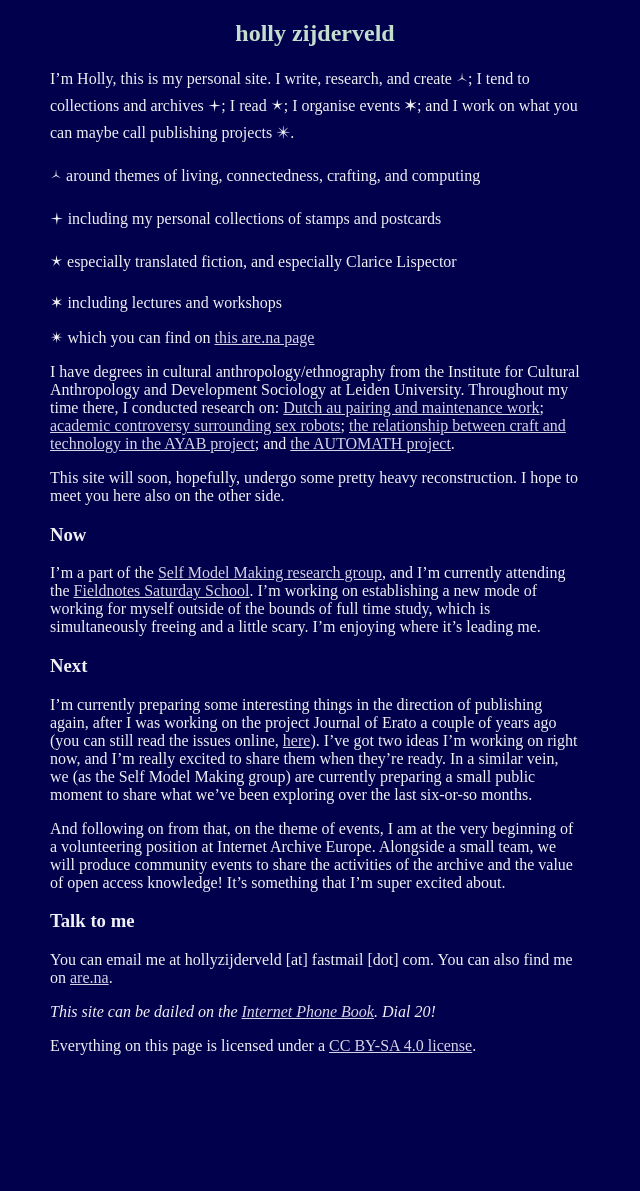
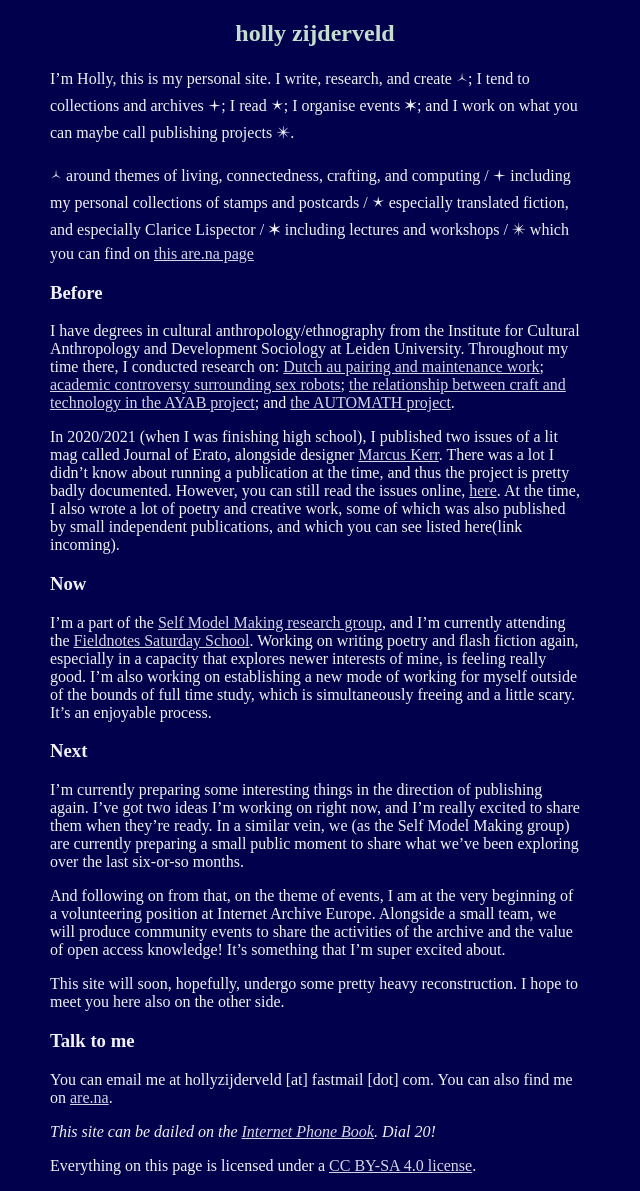
Before and after one commit to hollyz1jderveld/hollyz1jderveld.github.io, a Jekyll site: the page built from index.md, in a window 1280 px wide. Shown: the whole page, without its empty margins (0-640 px from the left). Built offline with Jekyll 4.4.1, drawn with Linux system fonts in a browser that asks for light colours; some web fonts are replaced; Markdown is read by kramdown in place of the engine named in the settings; our own code applies the rules of GitHub Pages for plain Markdown files; before the commit the page ends 1071 px from its top, so only the background shows below that.

Commit message:
Update index.md

```diff
--- a/index.md
+++ b/index.md
@@ -6,27 +6,22 @@ layout: default
 
 I'm Holly, this is my personal site. I write, research, and create 🟀; I tend to collections and archives 🟄; I read 🟉; I organise events ✶; and I work on what you can maybe call publishing projects ✴.
 
-🟀 around themes of living, connectedness, crafting, and computing
+🟀 around themes of living, connectedness, crafting, and computing / 🟄 including my personal collections of stamps and postcards / 🟉 especially translated fiction, and especially Clarice Lispector / ✶ including lectures and workshops / ✴ which you can find on [this are.na page](https://www.are.na/holly-garden/channels)
 
-🟄 including my personal collections of stamps and postcards
-
-🟉 especially translated fiction, and especially Clarice Lispector
-
-✶ including lectures and workshops
-
-✴ which you can find on [this are.na page](https://www.are.na/holly-garden/channels)
-
+### Before
 I have degrees in cultural anthropology/ethnography from the Institute for Cultural Anthropology and Development Sociology at Leiden University. Throughout my time there, I conducted research on: [Dutch au pairing and maintenance work](https://themaintainers.org/studying-the-sensible-side-of-love-in-the-netherlands/); [academic controversy surrounding sex robots](https://www.researchgate.net/publication/382625206_Talking_About_Sex_Robots_Mapping_academic_controversy_in_sex_robot_discourse); [the relationship between craft and technology in the AYAB project](https://hollyz1jderveld.github.io/knitting-research/); and [the AUTOMATH project](https://automath.win.tue.nl/).
 
-This site will soon, hopefully, undergo some pretty heavy reconstruction. I hope to meet you here also on the other side.
+In 2020/2021 (when I was finishing high school), I published two issues of a lit mag called Journal of Erato, alongside designer [Marcus Kerr](https://marcus-kerr.com/). There was a lot I didn't know about running a publication at the time, and thus the project is pretty badly documented. However, you can still read the issues online, [here](https://www.yumpu.com/en/document/view/65812999/issue-two-hometown). At the time, I also wrote a lot of poetry and creative work, some of which was also published by small independent publications, and which you can see listed here(link incoming).
 
 ### Now
-I'm a part of the [Self Model Making research group](https://supergijs.com/researchgroup.html), and I'm currently attending the [Fieldnotes Saturday School](https://fieldnotes.site/events/). I'm working on establishing a new mode of working for myself outside of the bounds of full time study, which is simultaneously freeing and a little scary. I'm enjoying where it's leading me.
+I'm a part of the [Self Model Making research group](https://supergijs.com/researchgroup.html), and I'm currently attending the [Fieldnotes Saturday School](https://fieldnotes.site/events/). Working on writing poetry and flash fiction again, especially in a capacity that explores newer interests of mine, is feeling really good. I'm also working on establishing a new mode of working for myself outside of the bounds of full time study, which is simultaneously freeing and a little scary. It's an enjoyable process.
 
 ### Next
-I'm currently preparing some interesting things in the direction of publishing again, after I was working on the project Journal of Erato a couple of years ago (you can still read the issues online, [here](https://www.yumpu.com/en/document/view/65812999/issue-two-hometown)). I've got two ideas I'm working on right now, and I'm really excited to share them when they're ready. In a similar vein, we (as the Self Model Making group) are currently preparing a small public moment to share what we've been exploring over the last six-or-so months.
+I'm currently preparing some interesting things in the direction of publishing again. I've got two ideas I'm working on right now, and I'm really excited to share them when they're ready. In a similar vein, we (as the Self Model Making group) are currently preparing a small public moment to share what we've been exploring over the last six-or-so months.
 
 And following on from that, on the theme of events, I am at the very beginning of a volunteering position at Internet Archive Europe. Alongside a small team, we will produce community events to share the activities of the archive and the value of open access knowledge! It's something that I'm super excited about.
+
+This site will soon, hopefully, undergo some pretty heavy reconstruction. I hope to meet you here also on the other side.
 
 ### Talk to me
 You can email me at hollyzijderveld [at] fastmail [dot] com. You can also find me on [are.na](https://www.are.na/holly-zijderveld/index).
```
